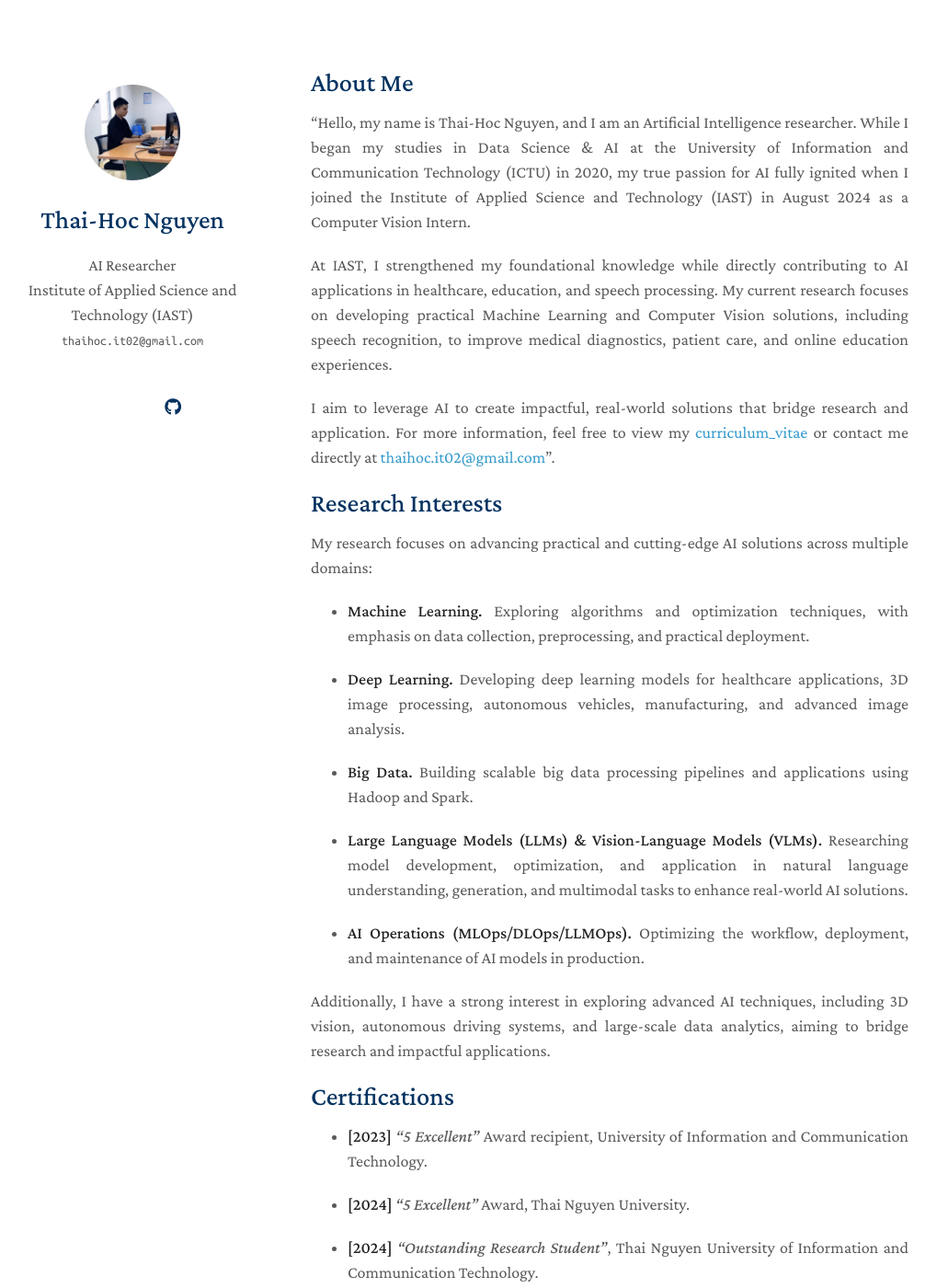
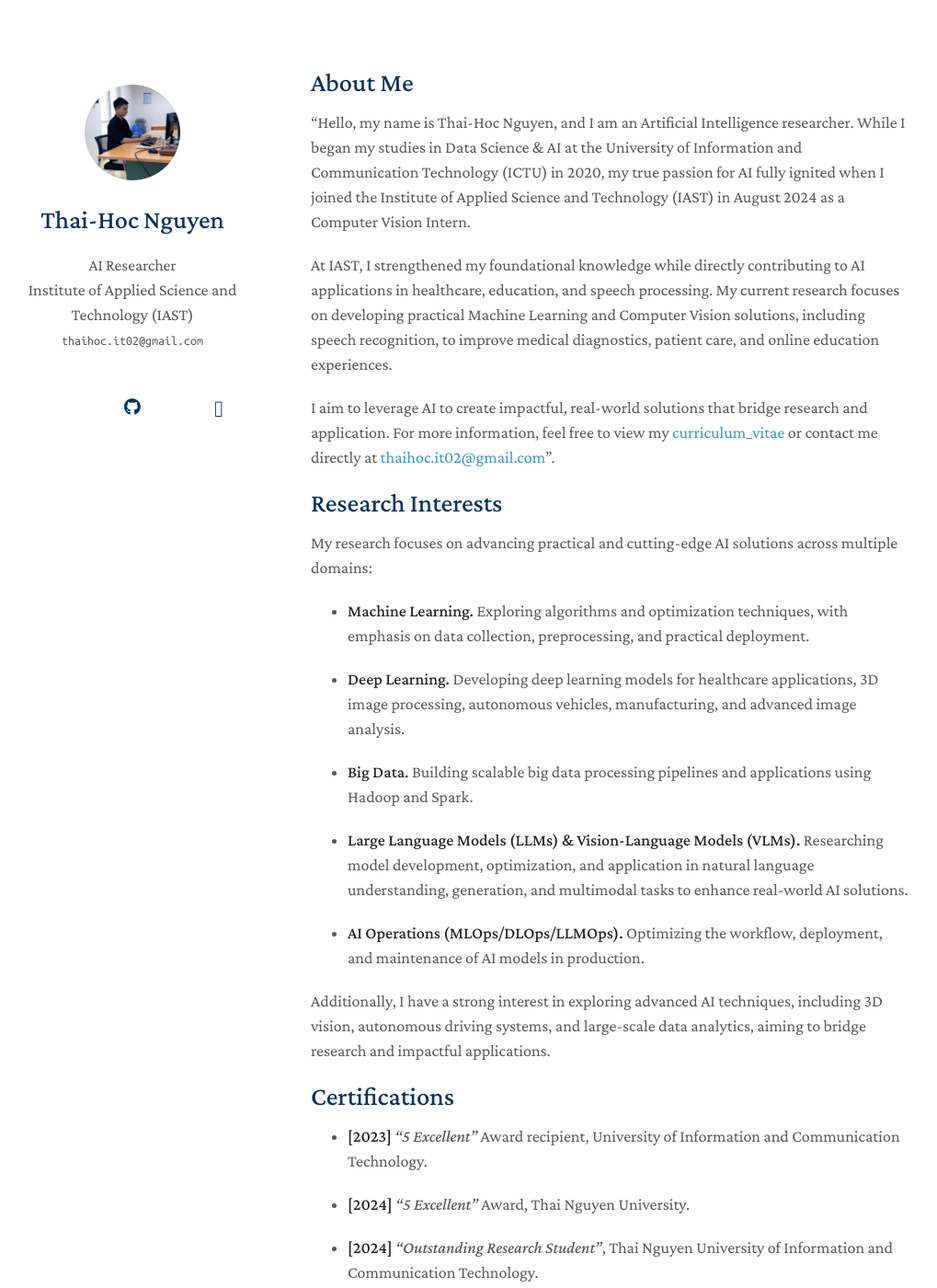
Before and after one commit to nthaihoc/about-me, a Jekyll site: the page built from index.md, in a window 1280 px wide and 1400 px high. Shown: the whole window at 92% size, without its empty margins (132-1151 px from the left). Built offline with Jekyll 4.4.1, drawn with Linux system fonts in a browser that asks for light colours; a style sheet for code colours, icons or effects is not loaded; our own code applies the rules of GitHub Pages for plain Markdown files.

Commit message:
update profile

```diff
--- a/_config.yml
+++ b/_config.yml
@@ -13,16 +13,15 @@
 google_scholar: https://scholar.google.com/citations?user=SvS3rssAAAAJ&hl=vi
 cv_link: assets/files/curriculum_vitae.pdf
 github_link: https://github.com/nthaihoc
+website: https://nthaihoc.github.io/open-notes-hub
 affiliation_link: https://iast.ictu.edu.vn
 
 avatar: ./assets/img/avatar.jpeg
 favicon:
 favicon_dark:
 
-
 enable_footnote: true
 auto_dark_mode: true
-
 
 font: "Serif"
 google_analytics: UA-111540567-4
--- a/_layouts/homepage.html
+++ b/_layouts/homepage.html
@@ -78,15 +78,15 @@
         </a>
         {% endif %}
 
-        {% if site.linkedin %}
-        <a style="margin: 0 5px 0 0" href="{{ site.linkedin }}">
-          <i class="fab fa-linkedin"></i>
+        {% if site.website %}
+        <a style="margin: 0 5px 0 0" href="{{ site.website }}">
+          <i class="fa-light fa-globe-pointer"></i>
         </a>
         {% endif %}
 
-        {% if site.twitter %}
-        <a style="margin: 0 0 0 0" href="{{ site.twitter }}">
-          <i class="fab fa-x-twitter"></i>
+        {% if site.email %}
+        <a style="margin: 0 0 0 0" href="{{ site.email }}">
+          <i class="fa-light fa-envelope"></i>
         </a>
         {% endif %}
         </div>
--- a/_sass/minimal-light-no-dark-mode.scss
+++ b/_sass/minimal-light-no-dark-mode.scss
@@ -202,7 +202,6 @@
 
 p, ul, ol, table, pre, dl {
   margin:0 0 20px;
-  text-align: justify;
 }
 
 h1, h2, h3 {
--- a/_sass/minimal-light.scss
+++ b/_sass/minimal-light.scss
@@ -259,7 +259,6 @@
 
 p, ul, ol, table, pre, dl {
   margin:0 0 20px;
-  text-align: justify;
 }
 
 h1, h2, h3 {
```
Also changed, not shown: README_de.md (deleted), README_zh_Hans.md (deleted), README_zh_Hant.md (deleted).
